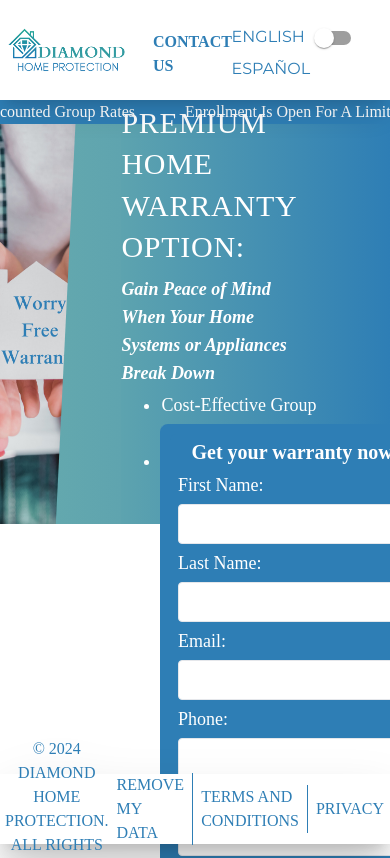
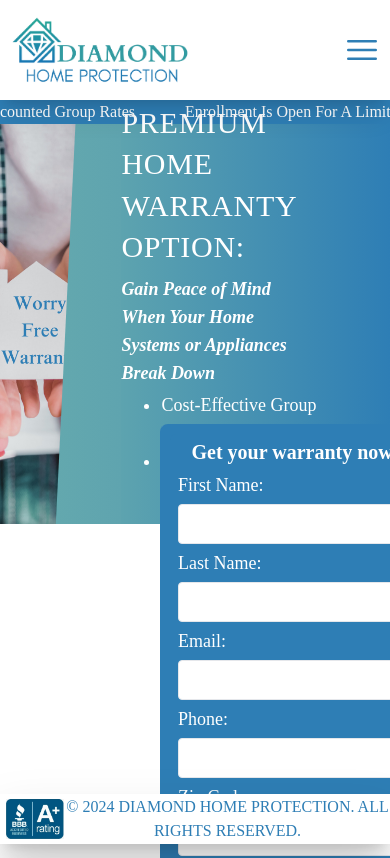
Before and after one commit to ErenYea/homediamondvite, a React (Vite) app: page / in a window 390 px wide. Shown: the top 858 px of the page. Built offline with nearby package versions, Linux system fonts and the light colour scheme.

Commit message:
fix the navbar and footer

```diff
--- a/src/components/Footer.jsx
+++ b/src/components/Footer.jsx
@@ -4,20 +4,20 @@
 
 const Footer = () => {
   return (
-    <div className="fixed bottom-0 h-[70px] w-full z-[1000] shadow-xl drop-shadow-2xl  bg-white uppercase flex items-center justify-between text-[#2E7Eb5]">
+    <div className="fixed bottom-0 h-[50px] sm:h-[70px] w-full z-[1000] shadow-xl drop-shadow-2xl  bg-white uppercase flex items-center justify-between text-[#2E7Eb5]">
       <div className="flex items-center justify-start ml-[5px]">
         <img
           src={"/bbb_logo.jpg"}
           alt="Better Business Logo 1"
-          className="h-[60px] w-[100px] object-cover"
+          className="h-[40px] sm:h-[60px] w-[60px] sm:w-[100px] object-contain sm:object-cover"
         />
       </div>
-      <div className="flex  items-center justify-center text-center flex-1 ">
+      <div className="sm:flex  items-center justify-center text-center flex-1 ">
         <p className="subheading lg:!text-sm ">
           <TextBlock section="footer" element="copyright" />
         </p>
       </div>
-      <div className="flex items-center justify-end ">
+      <div className="hidden sm:flex items-center justify-end ">
         <Link
           to="/remove-my-data"
           className="  text-base subheading border-r border-r-[#2E7Eb5] px-2 lg:!text-sm"
@@ -36,6 +36,7 @@
           <TextBlock section="footer" element="privacy" />
         </Link>
       </div>
+      <div className=""></div>
     </div>
   );
 };
--- a/src/components/InputForm3.jsx
+++ b/src/components/InputForm3.jsx
@@ -35,10 +35,11 @@
   const handleSubmit = async (e) => {
     e.preventDefault();
     setLoading(true);
-    const selectedOptions = formData.Options.filter(
+    // console.log(formData);
+    const selectedOptions = additionalOptions.filter(
       (option) => option?.selected
     );
-
+    // console.log(selectedOptions);
     const rateQuoted = [
       {
         LeadID: formData.LeadID,
@@ -54,6 +55,7 @@
 
     const dataToSubmit = { RateQuoted: rateQuoted };
     console.log("Data to submit: ", dataToSubmit);
+    // setLoading(false);
     try {
       const response = await submitStep3(dataToSubmit);
       console.log(response);
--- a/src/components/NavBar.jsx
+++ b/src/components/NavBar.jsx
@@ -1,21 +1,23 @@
-import React from "react";
+import React, { useState } from "react";
 import { Link } from "react-router-dom";
 import TextBlock from "./TextBlock";
 import { Switch } from "@mui/material";
 import { useAppStore } from "../lib/store";
+import { Bars3Icon, XMarkIcon } from "@heroicons/react/24/solid";
 
 const NavBar = () => {
   const { language, setLanguage } = useAppStore();
+  const [openDropDown, setOpenDropDown] = useState(false);
   const handleLanguageToggle = (event) => {
     setLanguage(event.target.checked ? "es" : "en");
   };
   return (
     <div className="fixed top-0 h-[100px] shadow-xl w-full  z-[1000] transition-all bg-white box-border text-[#2E7Eb5] uppercase flex justify-between items-center">
-      <div className="flex items-center">
+      <div className="flex items-center justify-between w-full">
         <Link to={"/"}>
           <img src={"/dhp_home_logo.jpg"} alt="Logo" className="w-[200px]" />
         </Link>
-        <div className="ml-[20px]  mt-2 space-x-5 font-semibold">
+        <div className="ml-[20px] hidden sm:flex mt-2 space-x-5 font-semibold">
           {/* <Link to="/faq" className="hover:underline">
             <TextBlock section="navbar" element="faq" />
           </Link> */}
@@ -23,12 +25,59 @@
             <TextBlock section="navbar" element="contact" />
           </Link>
         </div>
+        <div className="sm:hidden w-10 cursor-pointer mr-2 transition-all">
+          {openDropDown ? (
+            <XMarkIcon onClick={() => setOpenDropDown(false)} />
+          ) : (
+            <Bars3Icon onClick={() => setOpenDropDown(true)} />
+          )}
+        </div>
       </div>
-      <div className="mr-2">
+      <div className="mr-2 hidden sm:flex">
         <span className="subheading">English</span>
         <Switch checked={language === "es"} onChange={handleLanguageToggle} />
         <span className="subheading">Español</span>
       </div>
+      {openDropDown && (
+        <div
+          className={`sm:hidden absolute drop-shadow-md gap-4 shadow-lg top-[100px] transition-all bg-gray-300 h-[320px] w-full py-10 px-4 flex flex-col items-center `}
+        >
+          <Link
+            to="/contact-us"
+            className=" hover:underline bg-white w-full text-center rounded-lg py-2"
+          >
+            <TextBlock section="navbar" element="contact" />
+          </Link>
+          <Link
+            to="/remove-my-data"
+            className=" hover:underline bg-white w-full text-center rounded-lg py-2  text-base subheading border-r border-r-[#2E7Eb5] px-2 lg:!text-sm"
+          >
+            <TextBlock section="footer" element="removeMyData" />
+          </Link>
+
+          <Link
+            to="/terms-and-condition"
+            className="text-base  hover:underline bg-white w-full text-center rounded-lg py-2 subheading border-r border-r-[#2E7Eb5] px-2 lg:!text-sm"
+          >
+            <TextBlock section="footer" element="termsAndConditions" />
+          </Link>
+
+          <Link
+            to="/privacy"
+            className="px-2 hover:underline bg-white w-full text-center rounded-lg py-2 text-base subheading lg:!text-sm"
+          >
+            <TextBlock section="footer" element="privacy" />
+          </Link>
+          <div className="sm:flex bg-white w-full text-center rounded-lg ">
+            <span className="subheading">English</span>
+            <Switch
+              checked={language === "es"}
+              onChange={handleLanguageToggle}
+            />
+            <span className="subheading">Español</span>
+          </div>
+        </div>
+      )}
     </div>
   );
 };
--- a/src/components/ProgressComplete.jsx
+++ b/src/components/ProgressComplete.jsx
@@ -24,10 +24,10 @@
           <TextBlock section="processCompleted" element={`subHeadingLink1`} />
         </Link>
       </div> */}
-      <div className="cursor-pointer text-blue-400 font-bold">
-        <Link to={"/privacy"}>
-          <TextBlock section="processCompleted" element={`subHeadingLink2`} />
-        </Link>
+      <div className=" text-blue-400 font-bold">
+        {/* <Link to={"/privacy"}> */}
+        <TextBlock section="processCompleted" element={`subHeadingLink2`} />
+        {/* </Link> */}
       </div>
       <div>
         <TextBlock
--- a/src/main.jsx
+++ b/src/main.jsx
@@ -22,7 +22,7 @@
   {
     path: "/",
     element: (
-      <div className="w-full h-full">
+      <div className="w-screen h-full">
         <NavBar />
         <Home />
         <Footer />
```
Also changed, not shown: src/lib/constant.js.
